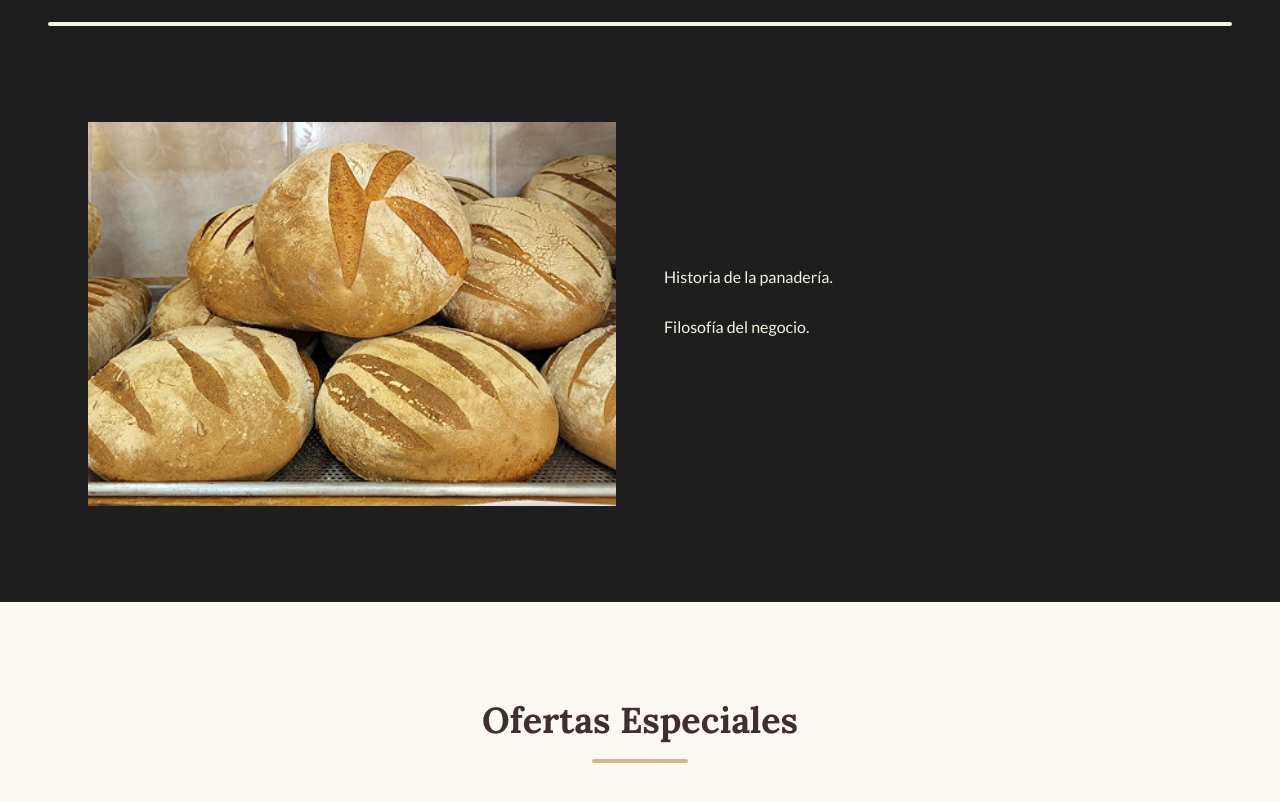
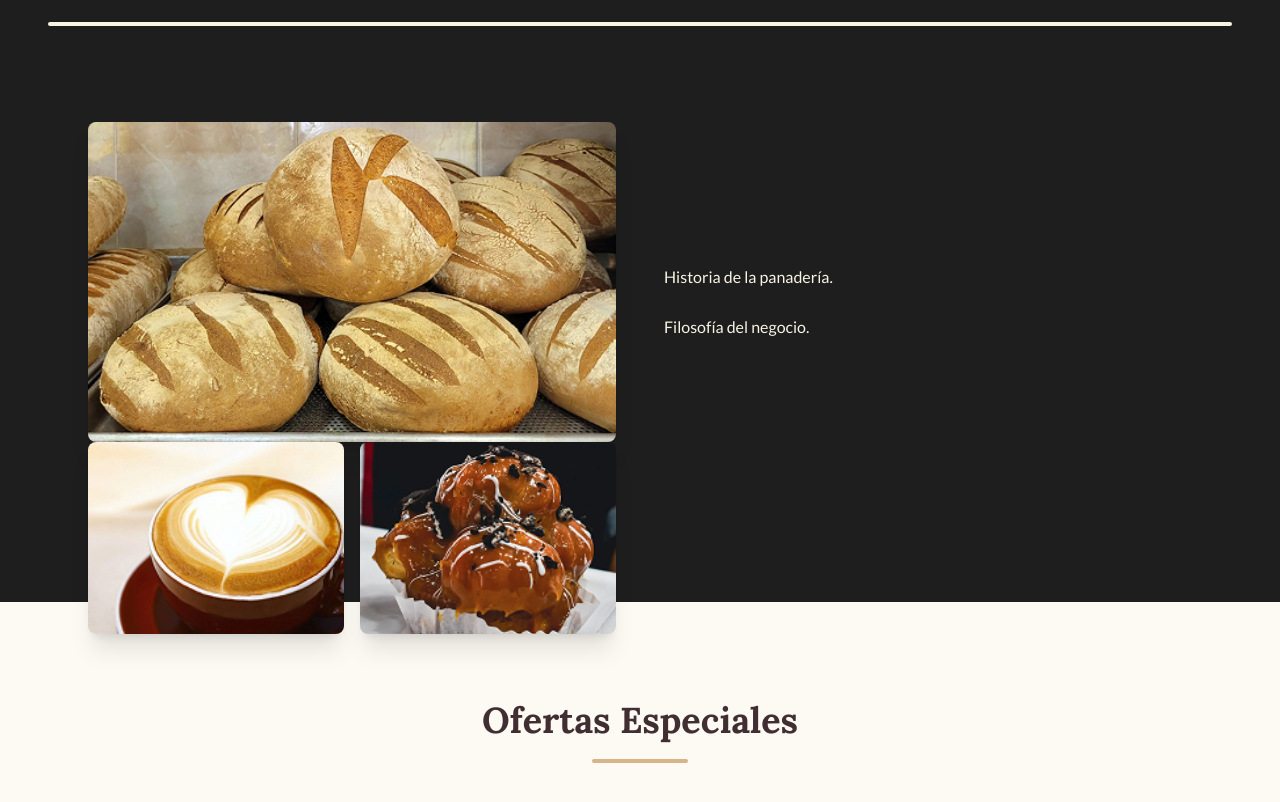
Before and after one commit to NexoPixel-X-Enterprise/panaderia, a Next.js app: page / in a window 1280 px wide. Shown: the part 728-1530 px from the top of the page. Built offline with nearby package versions, Linux system fonts and the light colour scheme.

Commit message:
Arreglo de la cuadricula de las imagenes

```diff
--- a/src/components/home/nosotros.tsx
+++ b/src/components/home/nosotros.tsx
@@ -34,6 +34,7 @@ export default function Nosotros() {
 
         <div className="grid grid-cols-1 md:grid-cols-2 gap-12 items-center">
 
+          {/*Columna de imágenes*/}
           <motion.div
             initial={{ opacity: 0, x: -50 }}
             whileInView={{ opacity: 1, x: 0 }}
@@ -41,6 +42,7 @@ export default function Nosotros() {
             transition={{ duration: 0.8, ease: "easeOut" }}
             className="relative w-full h-80 md:h-96"
           >
+            <div className="relative w-full h-64 md:h-80 rounded-lg overflow-hidden shadow-xl">
               <Image
                 src="/Nosotros 1.jpg"
                 alt=""
@@ -48,8 +50,32 @@ export default function Nosotros() {
                 sizes="(max-width: 768px) 100vw, 50vw"
                 className="object-cover"
               />
+            </div>
+
+            {/*Imagenes inferiores*/}
+            <div className="grid grid-cols-2 gap-4">
+              <div className="relative w-full h-32 md:h-48 rounded-lg overflow-hidden shadow-xl">
+                <Image
+                  src="/Nosotros 2.jpg"
+                  alt=""
+                  fill={true}
+                  sizes="(max-width: 768px) 50vw, 25vw"
+                  className="object-cover"
+                />
+              </div>
+              <div className="relative w-full h-32 md:h-48 rounded-lg overflow-hidden shadow-xl">
+                <Image
+                  src="/Nosotros 3.jpg"
+                  alt=""
+                  fill={true}
+                  sizes="(max-width: 768px) 50vw, 25vw"
+                  className="object-cover"
+                />
+              </div>
+            </div>
           </motion.div>
 
+          {/*Columna del contenido*/}
           <motion.div
             initial={{ opacity: 0, x: 50 }}
             whileInView={{ opacity: 1, x: 0 }}
```
Lines whose indentation alone changed are shown as unchanged.
